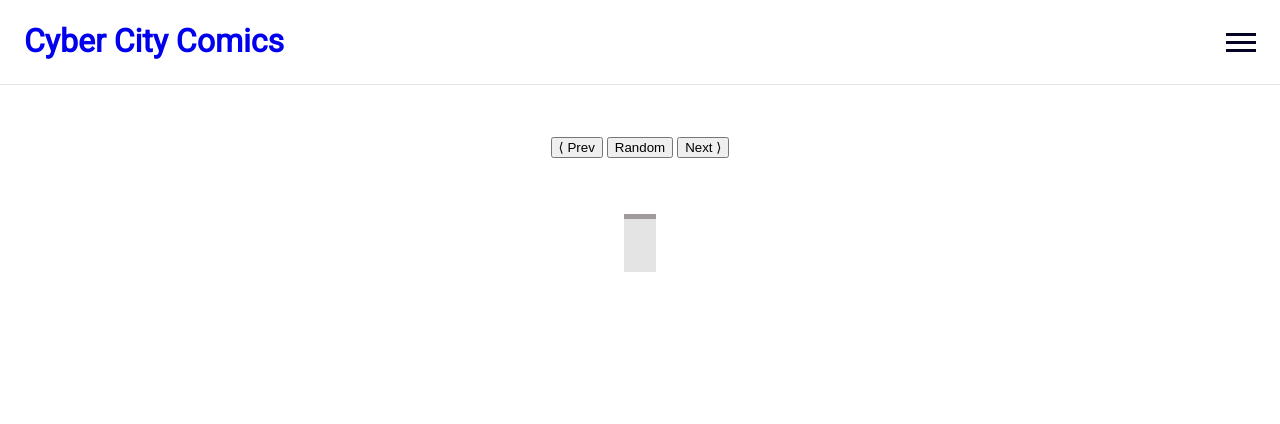
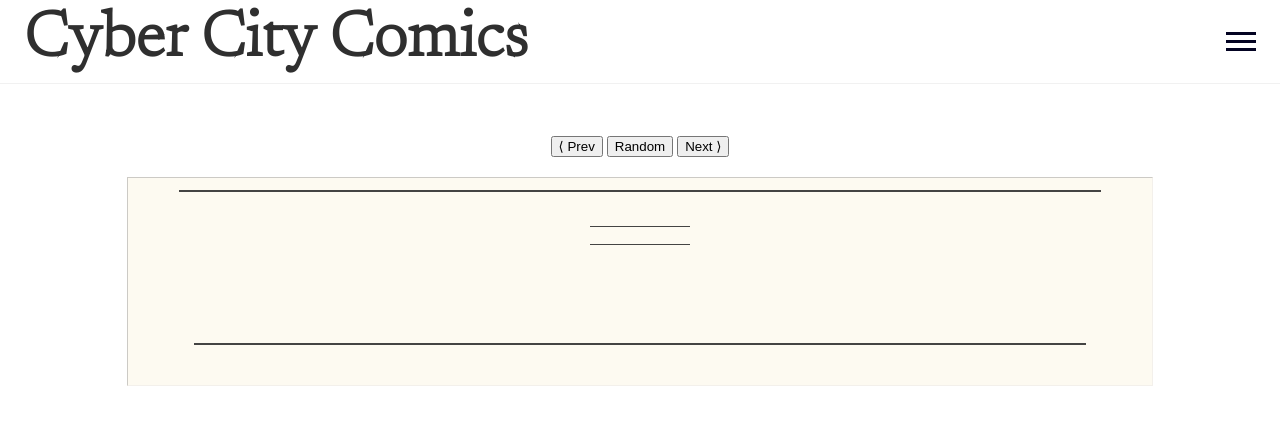
Before and after one commit to CJBarra/CyberComics-app, a plain HTML site: page app/index.html in a window 1280 px wide. Drawn offline with Linux system fonts and the light colour scheme; no server answers; a web font is replaced by a local one.

Commit message:
transcript implementation and formatting

```diff
--- a/app/css/_globals.css
+++ b/app/css/_globals.css
@@ -43,14 +43,7 @@ body {
   .site-container,
   .content-container,
   .content--wrapper {
-    max-width: 1366px;
+    max-width: 1900px;
     margin: 0 auto;
   }
 }
-@media (min-width: 1200px) {
-  .content-container,
-  .content--wrapper {
-    max-width: 1140px;
-    margin: 0 auto;
-  }
-}
--- a/app/css/_variables.css
+++ b/app/css/_variables.css
@@ -1,7 +1,9 @@
 :root {
   --bg-ivory: #fdfdf9; /* Ivory */
-  --bg-lightgray: #e4e4e4; /* Light Grey */
+  --bg-paper: #f9f7f1; /* Paper eggshell */
+  --bg-lightgray: #e4e4e480; /* Light Grey */
   --blue: #3e92b1; /* Blue Grotto */
+  --dark: #2f2f2f; /* Dark Grey */
   --blue-dark: #030322; /* Dark Blue */
   --contrast-red: #e34234; /* Cinnabar */
 }
--- a/app/css/content.css
+++ b/app/css/content.css
@@ -1,7 +1,5 @@
 .content-container .content--wrapper {
   margin-top: 0;
-  padding-left: 16px;
-  padding-right: 16px;
   margin: 0 auto;
 }
 .content-controller {
@@ -13,15 +11,75 @@
   text-align: center;
   width: 80%;
   margin: 0 auto;
-  padding: 0 20px;
+  padding: 12px 0 20px;
+  border: 1px var(--bg-lightgray) inset;
+  background-color: var(--bg-paper);
+  filter: sepia(5%) grayscale(0) contrast(1) opacity(0.9);
 }
+.content-img::before {
+  border-top: 2px solid var(--dark);
+  content: "";
+  width: 90%;
+  height: 7px;
+  display: block;
+  margin: 0 auto;
+}
+
+.ciw,
+.cit,
+.cis {
+  width: 100%;
+}
+
 .ciw {
   position: relative;
-  padding: 16px;
+  padding: 16px 0;
   margin: 16px 0;
-  background-color: var(--bg-lightgray);
-  border-top: 5px #a09a9a solid;
 }
 .ciw .img-fluid {
   max-width: 100%;
+  filter: sepia(5%) grayscale(0) contrast(1) opacity(0.9);
+  mix-blend-mode: multiply;
 }
+
+.cis {
+  padding: 0 20px;
+}
+.cis .img-transcript {
+  padding: 0 16px;
+  white-space: pre-wrap;
+  text-align: left;
+  line-height: 2;
+}
+.cis .img-transcript::before {
+  border-top: 2px solid var(--dark);
+  content: "";
+  width: 90%;
+  height: 7px;
+  display: block;
+  margin: 0 auto;
+}
+
+.cit {
+  text-align: center;
+}
+.cit .title-fluid {
+  font-family: "Playfair Display", serif;
+  font-size: 40px;
+}
+.cit .content-img--date::before {
+  border-top: 1px solid #2f2f2f;
+  content: "";
+  width: 100px;
+  height: 7px;
+  display: block;
+  margin: 0 auto;
+}
+.cit .content-img--date::after {
+  border-bottom: 1px solid #2f2f2f;
+  content: "";
+  width: 100px;
+  height: 10px;
+  display: block;
+  margin: 0 auto;
+}
--- a/app/css/header.css
+++ b/app/css/header.css
@@ -16,7 +16,15 @@
 }
 
 .navbar {
+  font-family: 'Newsreader';
   padding: 0 24px;
   margin-bottom: 32px;
   border-bottom: 1px var(--bg-lightgray) solid;
 }
+
+.navbar h1 {
+  color: var(--dark);
+  font-size: 4rem;
+  margin: 0 auto;
+  text-align: center;
+}
--- a/app/index.html
+++ b/app/index.html
@@ -39,15 +39,15 @@
 
           <div class="content-img flex flex-jc-c flex-dir-c flex-ai-c">
             <div class="content-img--title cit" id="cit">
-              <h2 class='title-fluid' id='img-title'></h2>
+              <h1 class='title-fluid' id='img-title'></h1>
               <!-- Comic img displayed here -->
               <span id="img-date" class="content-img--date"></span>
             </div>
             <div class="content-img--wrap ciw" id="ciw">
               <img class="img-fluid" id="img-loader">
             </div>
-            <div class="content-img--script" id="cis">
-              <p id="img-transcript"></p>
+            <div class="content-img--script cis" id="cis">
+              <pre class="img-transcript" id="img-transcript"></pre>
             </div>
           </div>
 
--- a/app/js/script.js
+++ b/app/js/script.js
@@ -43,7 +43,20 @@ class RequestAPI {
     this.eventManager();
   }
 
-  // on page load
+  // Event Manager for content navigation controllers, aka buttons.
+  eventManager() {
+    controls.random.addEventListener("click", () =>
+      this.getContentById(this.getRandomId())
+    );
+    controls.prev.addEventListener("click", () =>
+      this.getContentById(this.CURRENT_ID - 1)
+    );
+    controls.next.addEventListener("click", () =>
+      this.getContentById(this.CURRENT_ID + 1)
+    );
+  }
+
+  // Initial Fetch to API on page load
   // display the current latest comic added to json file on screen
   getLatestContent() {
     const urlRequest = `${this.CORS_PROXY}/${this.API_URL}/${this.API_URL_FORMAT}`;
@@ -66,18 +79,6 @@ class RequestAPI {
       });
   }
 
-  // Event Manager for content navigation controllers, aka buttons.
-  eventManager() {
-    controls.random.addEventListener("click", () =>
-      this.getContentById(this.getRandomId())
-    );
-    controls.prev.addEventListener("click", () =>
-      this.getContentById(this.CURRENT_ID - 1)
-    );
-    controls.next.addEventListener("click", () =>
-      this.getContentById(this.CURRENT_ID + 1)
-    );
-  }
 
   // GETS
   getContentById(id) {
@@ -94,7 +95,8 @@ class RequestAPI {
         image_context.image_loader.setAttribute("src", `${data.img}`);
         image_context.image_loader.setAttribute("alt", `${data.alt}`);
 
-        image_context.image_transcript.innerHTML = `${data.transcript}`; //needs formatting
+        const regex = /(?:<<|>>)/gmi; // Regular expression used to format sound effects in transcript
+        image_context.image_transcript.innerHTML = `${data.transcript.replace(regex, ' * ')}`;
 
         this.setCurrentIdNumber(data.num);
         console.log(JSON.stringify(data));
@@ -119,7 +121,7 @@ class RequestAPI {
   setMaxIdNumber(num) {
     this.MAX_ID_NUM = num;
   }
-}
+} // Request_API class
 
 function ResponseStatus(res) {
   if (res.status >= 200 && res.status < 300) {
@@ -133,4 +135,6 @@ function json(res) {
   return res.json();
 }
 
+var ref = location.hostname;
+console.log(ref)
 const requestOnLoad = new RequestAPI();
--- a/app/style.css
+++ b/app/style.css
@@ -1,4 +1,5 @@
 @import url('https://fonts.googleapis.com/css2?family=Roboto&display=swap');
+@import url('https://fonts.googleapis.com/css2?family=Newsreader:wght@300&family=Playfair+Display:ital@1&display=swap');
 
 @import './css/_variables.css';
 @import './css/_globals.css';
```
